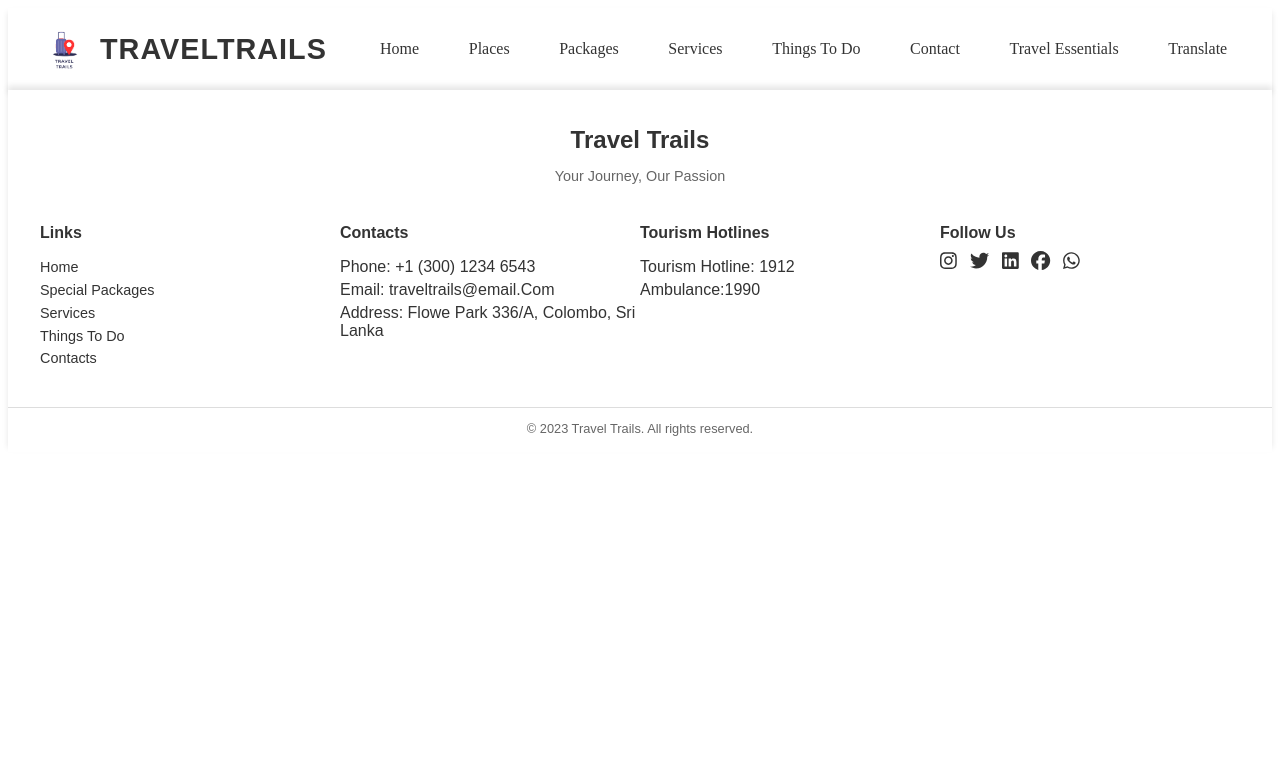
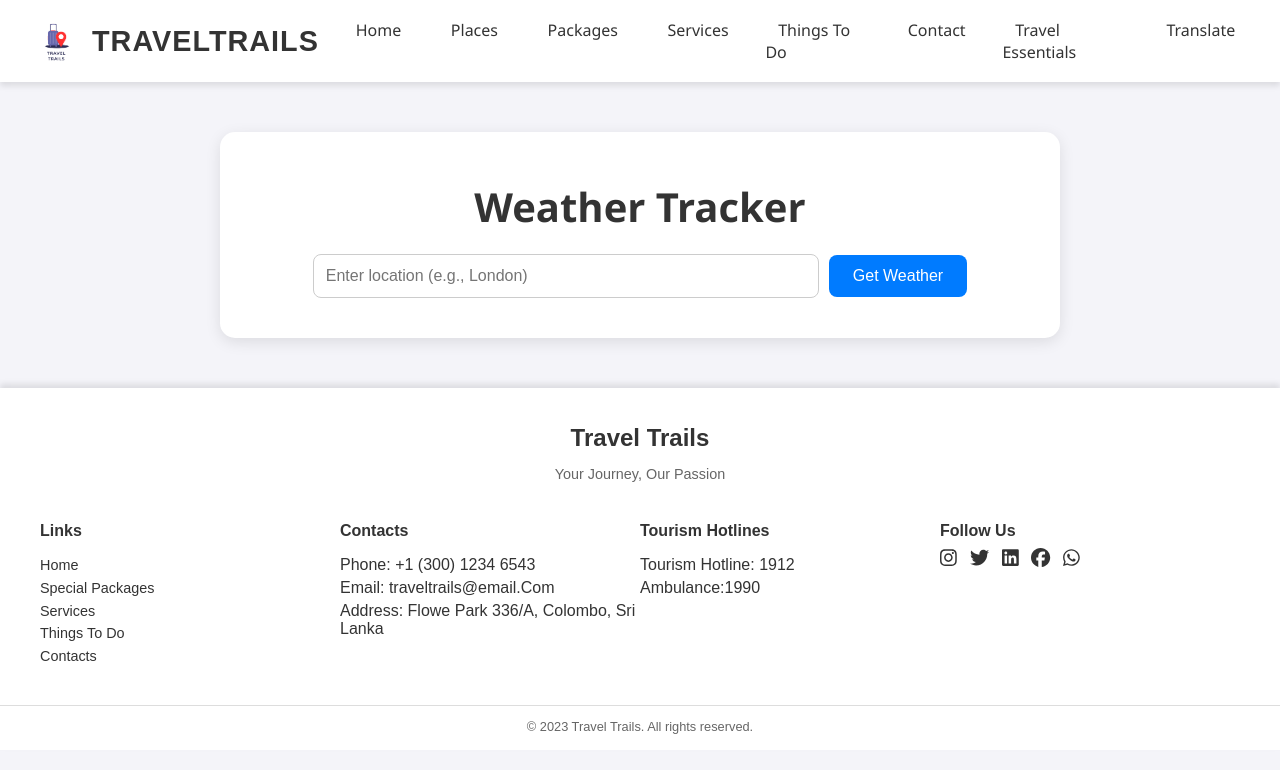
Before and after one commit to Pasindya/ITPM-Project-MernStack, a React (Vite) app in the folder Frontend/: page /weather in a window 1280 px wide. Shown: the top 770 px of the page. Built offline with nearby package versions, Linux system fonts and the light colour scheme.

Commit message:
Set weather tracker succesfully

```diff
--- a/Frontend/package.json
+++ b/Frontend/package.json
@@ -11,8 +11,10 @@
   },
   "dependencies": {
     "@fortawesome/free-brands-svg-icons": "^6.7.2",
+    "@fortawesome/free-solid-svg-icons": "^6.7.2",
     "@fortawesome/react-fontawesome": "^0.2.2",
     "@tailwindcss/vite": "^4.0.14",
+    "axios": "^1.8.3",
     "react": "^19.0.0",
     "react-dom": "^19.0.0",
     "react-router-dom": "^7.3.0",
--- a/Frontend/src/App.jsx
+++ b/Frontend/src/App.jsx
@@ -5,6 +5,7 @@ import Welcome from './Pages/Welcome'; // Import the Welcome page
 import Home from './Pages/Home';
 import Footer from './Components/Footer';
 import Packages from './Pages/Packages';
+import Weather from './Pages/Weather';
 
 const App = () => {
   return (
@@ -14,6 +15,7 @@ const App = () => {
         <Route path="/" element={<Welcome />} /> {/* Welcome page as the home route */}
         <Route path="/home" element={<Home />} />
         <Route path="/packages" element={<Packages />} />
+        <Route path="/weather" element={<Weather />} />
 
       </Routes>
       <Footer /> {/* Include the Footer here */}
--- /dev/null
+++ b/Frontend/src/CSS/Weather.css
@@ -0,0 +1,196 @@
+body {
+    font-family: 'Segoe UI', Tahoma, Geneva, Verdana, sans-serif;
+    background-color: #f4f4f9;
+    margin: 0;
+    padding: 0;
+  }
+
+  .weather-container {
+    max-width: 800px;
+    margin: 50px auto;
+    padding: 20px;
+    background-color: #fff;
+    border-radius: 15px;
+    box-shadow: 0 4px 15px rgba(0, 0, 0, 0.1);
+    text-align: center;
+  }
+
+  h1 {
+    color: #333;
+    font-size: 2.5rem;
+    margin-bottom: 20px;
+  }
+
+  .search-form {
+    margin-bottom: 20px;
+  }
+
+  .search-form input {
+    padding: 12px;
+    width: 60%;
+    border: 1px solid #ccc;
+    border-radius: 8px;
+    font-size: 16px;
+    margin-right: 10px;
+  }
+
+  .search-form button {
+    padding: 12px 24px;
+    background-color: #007bff;
+    color: white;
+    border: none;
+    border-radius: 8px;
+    font-size: 16px;
+    cursor: pointer;
+    transition: background-color 0.3s ease;
+  }
+
+  .search-form button:hover {
+    background-color: #0056b3;
+  }
+
+  .search-form button:disabled {
+    background-color: #ccc;
+    cursor: not-allowed;
+  }
+
+  .error {
+    color: red;
+    margin-bottom: 20px;
+  }
+
+  .loading {
+    font-size: 18px;
+    color: #007bff;
+  }
+
+  .weather-details {
+    margin-top: 20px;
+  }
+
+  .current-weather {
+    background-color: #e9f5ff;
+    padding: 20px;
+    border-radius: 10px;
+    margin-bottom: 20px;
+  }
+
+  .current-weather p {
+    margin: 5px 0;
+    color: #555;
+    font-size: 1.1rem;
+  }
+
+  .icon-container {
+    margin-top: 15px;
+  }
+
+  .weather-icon {
+    font-size: 4rem;
+    color: #ffa500; /* Default color for icons */
+  }
+
+  .weather-icon.sun {
+    color: #ffa500; /* Sun color */
+    animation: spin 10s linear infinite;
+  }
+
+  .weather-icon.cloud {
+    color: #87ceeb; /* Cloud color */
+    animation: float 3s ease-in-out infinite;
+  }
+
+  .weather-icon.rain {
+    color: #4682b4; /* Rain color */
+    animation: bounce 2s ease-in-out infinite;
+  }
+
+  .weather-icon.snow {
+    color: #add8e6; /* Snow color */
+    animation: spin 5s linear infinite;
+  }
+
+  .weather-icon.thunderstorm {
+    color: #ff4500; /* Thunderstorm color */
+    animation: shake 0.5s ease-in-out infinite;
+  }
+
+  .weather-icon.fog {
+    color: #a9a9a9; /* Fog color */
+    animation: fade 3s ease-in-out infinite;
+  }
+
+  @keyframes spin {
+    0% {
+      transform: rotate(0deg);
+    }
+    100% {
+      transform: rotate(360deg);
+    }
+  }
+
+  @keyframes float {
+    0%, 100% {
+      transform: translateY(0);
+    }
+    50% {
+      transform: translateY(-10px);
+    }
+  }
+
+  @keyframes bounce {
+    0%, 100% {
+      transform: translateY(0);
+    }
+    50% {
+      transform: translateY(-5px);
+    }
+  }
+
+  @keyframes shake {
+    0%, 100% {
+      transform: translateX(0);
+    }
+    25% {
+      transform: translateX(-5px);
+    }
+    75% {
+      transform: translateX(5px);
+    }
+  }
+
+  @keyframes fade {
+    0%, 100% {
+      opacity: 1;
+    }
+    50% {
+      opacity: 0.5;
+    }
+  }
+
+  .forecast {
+    display: flex;
+    justify-content: space-between;
+    flex-wrap: wrap;
+  }
+
+  .forecast-day {
+    background-color: #f0f0f0;
+    padding: 15px;
+    border-radius: 10px;
+    margin: 10px;
+    flex: 1 1 calc(20% - 20px);
+    box-sizing: border-box;
+    text-align: center;
+  }
+
+  .forecast-day p {
+    margin: 5px 0;
+    color: #333;
+    font-size: 1rem;
+  }
+
+  .forecast-day .weather-icon {
+    font-size: 2rem;
+    margin-top: 10px;
+  }
--- a/Frontend/src/CSS/Welcome.css
+++ b/Frontend/src/CSS/Welcome.css
@@ -15,6 +15,23 @@
   background-position: center; /* Centers the image */
   transition: background-image 1s ease-in-out; /* Smooth transition */
   z-index: -1; /* Place image behind the content */
+  animation: zoomIn 10s ease-in-out infinite; /* Subtle zoom animation */
+}
+
+/* Gradient overlay for better text readability */
+.image-background::after {
+  content: '';
+  position: absolute;
+  top: 0;
+  left: 0;
+  width: 100%;
+  height: 100%;
+  background: linear-gradient(
+    to bottom,
+    rgba(0, 0, 0, 0.3),
+    rgba(0, 0, 0, 0.7)
+  ); /* Dark gradient overlay */
+  z-index: 0;
 }
 
 .welcome-overlay {
@@ -23,7 +40,7 @@
   left: 50%;
   transform: translate(-50%, -50%);
   text-align: center;
-    color: white;
+  color: white; /* Ensure text is white */
   z-index: 1; /* Place content above the image */
   width: 90%; /* Ensure content fits on smaller screens */
 }
@@ -34,6 +51,7 @@
   font-weight: 700;
   margin-bottom: 1rem; /* Adjusted margin */
   text-shadow: 2px 2px 4px rgba(0, 0, 0, 0.5); /* Text shadow for better readability */
+  color: white; /* Explicitly set text color to white */
 }
 
 .welcome-overlay p {
@@ -41,6 +59,7 @@
   font-family: 'Poppins', sans-serif; /* Modern sans-serif font */
   margin-bottom: 2rem; /* Adjusted margin */
   text-shadow: 2px 2px 4px rgba(0, 0, 0, 0.5); /* Text shadow for better readability */
+  color: white; /* Explicitly set text color to white */
 }
 
 .explore-button {
@@ -53,11 +72,25 @@
   border: none;
   border-radius: 5px;
   cursor: pointer;
-    transition: background-color 0.3s ease;
+  transition: background-color 0.3s ease, transform 0.3s ease;
 }
 
 .explore-button:hover {
   background-color: #0077cc; /* Darker blue on hover */
+  transform: scale(1.05); /* Slight scale effect on hover */
+}
+
+/* Subtle zoom animation for the background image */
+@keyframes zoomIn {
+  0% {
+    transform: scale(1);
+  }
+  50% {
+    transform: scale(1.05);
+  }
+  100% {
+    transform: scale(1);
+  }
 }
 
 /* Responsive Design for Mobile */
--- a/Frontend/src/Components/Navbar.jsx
+++ b/Frontend/src/Components/Navbar.jsx
@@ -43,7 +43,7 @@ function Navbar() {
             <a href="/travel-essentials">Travel Essentials</a>
             {essentialsOpen && (
               <div className="dropdown-menu">
-                <a href="/weather-tracker">Weather Tracker</a>
+                <a href="/weather">Weather Tracker</a>
                 <a href="/currency-converter">Currency Converter</a>
                 <a href="/emergency-services">Emergency Services</a>
                 <a href="/holiday-calendar">Calendar with Holidays</a>
--- /dev/null
+++ b/Frontend/src/Pages/Weather.jsx
@@ -0,0 +1,146 @@
+import React, { useState } from 'react';
+import axios from 'axios';
+import '../CSS/Weather.css'; // Import CSS for styling
+import { FontAwesomeIcon } from '@fortawesome/react-fontawesome';
+import {
+  faSun,
+  faCloud,
+  faCloudRain,
+  faSnowflake,
+  faBolt,
+  faSmog,
+} from '@fortawesome/free-solid-svg-icons';
+
+function Weather() {
+  const [location, setLocation] = useState('');
+  const [weatherData, setWeatherData] = useState(null);
+  const [loading, setLoading] = useState(false);
+  const [error, setError] = useState('');
+  const [searchTime, setSearchTime] = useState(null); // State to store the search time
+
+  const API_KEY = '2e85719828517999c1ce073d01087421'; // Replace with your API key
+  const API_URL = 'https://api.openweathermap.org/data/2.5/forecast';
+
+  const fetchWeather = async () => {
+    if (!location) {
+      setError('Please enter a location.');
+      return;
+    }
+
+    setLoading(true);
+    setError('');
+
+    try {
+      const response = await axios.get(API_URL, {
+        params: {
+          q: location,
+          appid: API_KEY,
+          units: 'metric', // Use Celsius
+        },
+      });
+
+      setWeatherData(response.data);
+      setSearchTime(new Date()); // Set the current search time
+      setLoading(false);
+    } catch (err) {
+      setError('Failed to fetch weather data. Please check the location and try again.');
+      setLoading(false);
+      setWeatherData(null); // Clear previous weather data on error
+    }
+  };
+
+  const handleLocationChange = (e) => {
+    setLocation(e.target.value);
+  };
+
+  const handleSubmit = (e) => {
+    e.preventDefault();
+    fetchWeather();
+  };
+
+  // Function to get the appropriate weather icon
+  const getWeatherIcon = (weatherCondition) => {
+    switch (weatherCondition) {
+      case 'Clear':
+        return <FontAwesomeIcon icon={faSun} className="weather-icon sun" />;
+      case 'Clouds':
+        return <FontAwesomeIcon icon={faCloud} className="weather-icon cloud" />;
+      case 'Rain':
+        return <FontAwesomeIcon icon={faCloudRain} className="weather-icon rain" />;
+      case 'Snow':
+        return <FontAwesomeIcon icon={faSnowflake} className="weather-icon snow" />;
+      case 'Thunderstorm':
+        return <FontAwesomeIcon icon={faBolt} className="weather-icon thunderstorm" />;
+      case 'Mist':
+      case 'Smoke':
+      case 'Haze':
+      case 'Fog':
+        return <FontAwesomeIcon icon={faSmog} className="weather-icon fog" />;
+      default:
+        return <FontAwesomeIcon icon={faSun} className="weather-icon sun" />;
+    }
+  };
+
+  return (
+    <div className="weather-container">
+      <h1>Weather Tracker</h1>
+      <form onSubmit={handleSubmit} className="search-form">
+        <input
+          type="text"
+          placeholder="Enter location (e.g., London)"
+          value={location}
+          onChange={handleLocationChange}
+          disabled={loading} // Disable input while loading
+        />
+        <button type="submit" disabled={loading}>
+          {loading ? 'Fetching...' : 'Get Weather'}
+        </button>
+      </form>
+
+      {error && <div className="error">{error}</div>}
+
+      {loading && <div className="loading">Loading...</div>}
+
+      {weatherData && (
+        <div className="weather-details">
+          <h2>
+            Current Weather in {weatherData.city.name}, {weatherData.city.country}
+          </h2>
+          <div className="current-weather">
+            {/* Display the current search time */}
+            <p>Search Time: {searchTime.toLocaleTimeString()}</p>
+            <p>Temperature: {weatherData.list[0].main.temp}°C</p>
+            <p>Humidity: {weatherData.list[0].main.humidity}%</p>
+            <p>Wind Speed: {weatherData.list[0].wind.speed} m/s</p>
+            <p>Weather: {weatherData.list[0].weather[0].description}</p>
+            {/* Weather Icon */}
+            <div className="icon-container">
+              {getWeatherIcon(weatherData.list[0].weather[0].main)}
+            </div>
+          </div>
+
+          <h3>5-Day Forecast</h3>
+          <div className="forecast">
+            {weatherData.list
+              .filter((reading, index) => index % 8 === 0) // Get one reading per day
+              .map((day, index) => (
+                <div key={index} className="forecast-day">
+                  <p>{new Date(day.dt * 1000).toLocaleDateString()}</p>
+                  <p>Temp: {day.main.temp}°C</p>
+                  <p>Humidity: {day.main.humidity}%</p>
+                  <p>Wind: {day.wind.speed} m/s</p>
+                  <p>{day.weather[0].description}</p>
+                  {/* Weather Icon */}
+                  <div className="icon-container">
+                    {getWeatherIcon(day.weather[0].main)}
+                  </div>
+                </div>
+              ))}
+          </div>
+        </div>
+      )}
+    </div>
+  );
+}
+
+export default Weather;
```
Also changed, not shown: 1 other file (tests, documents, lock files or other folders). Lines whose indentation alone changed are shown as unchanged.
